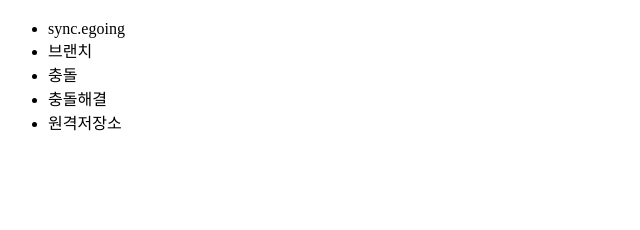
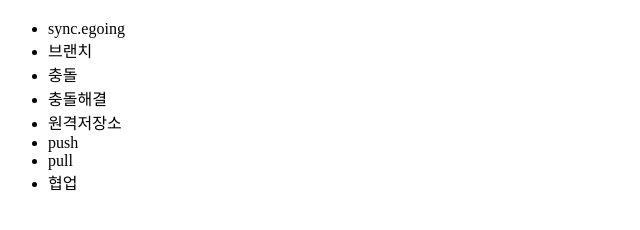
Before and after one commit to YeSeuL0904/git_test, a plain HTML site: page index.html in a window 1280 px wide. Shown: the part 46-276 px from the top of the page, without its empty margins (0-640 px from the left). Drawn offline with Linux system fonts and the light colour scheme.

Commit message:
ul_li_push_pull_협업 추가

```diff
--- a/index.html
+++ b/index.html
@@ -13,5 +13,8 @@
 <li>충돌</li>
 <li>충돌해결</li>
 <li>원격저장소</li>
+<li>push</li>
+<li>pull</li>
+<li>협업</li>
 </body>
 </html>
```
Also changed, not shown: 1 other file.
